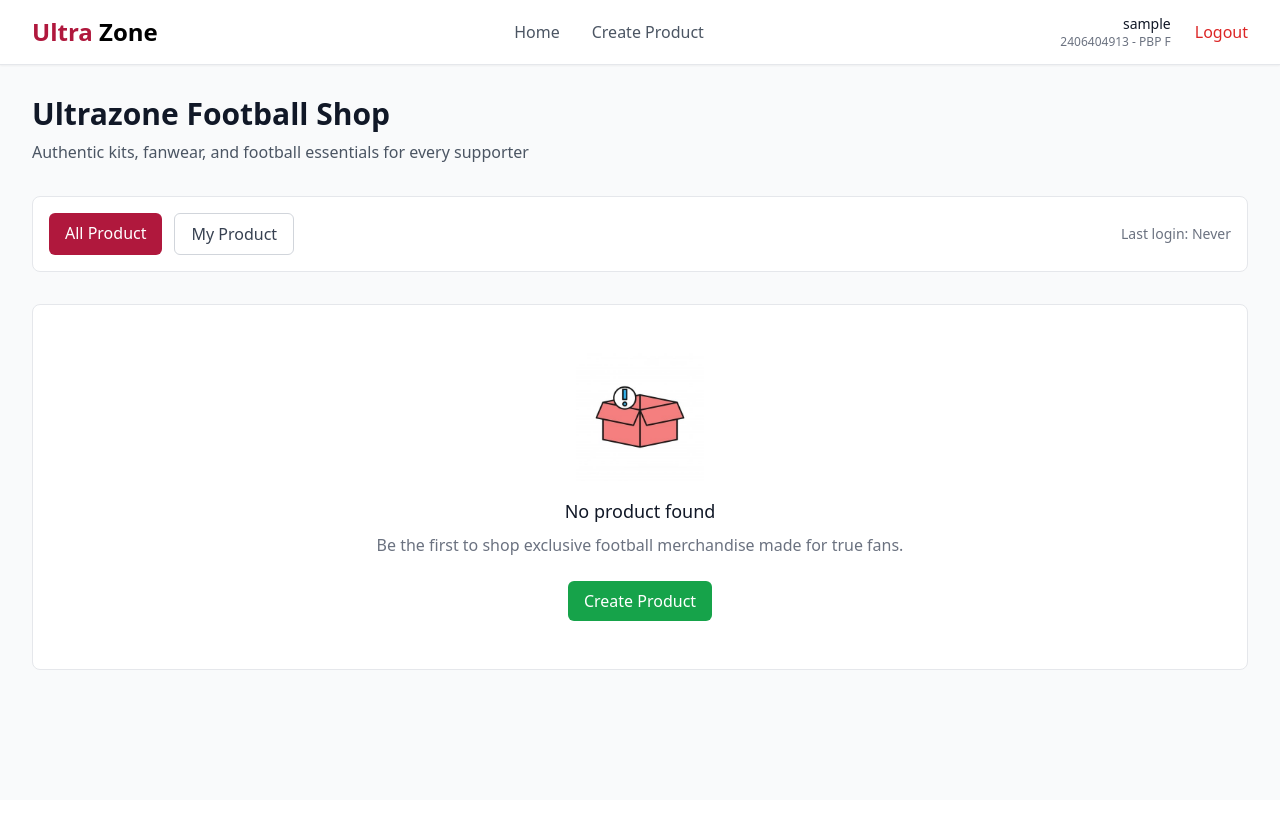
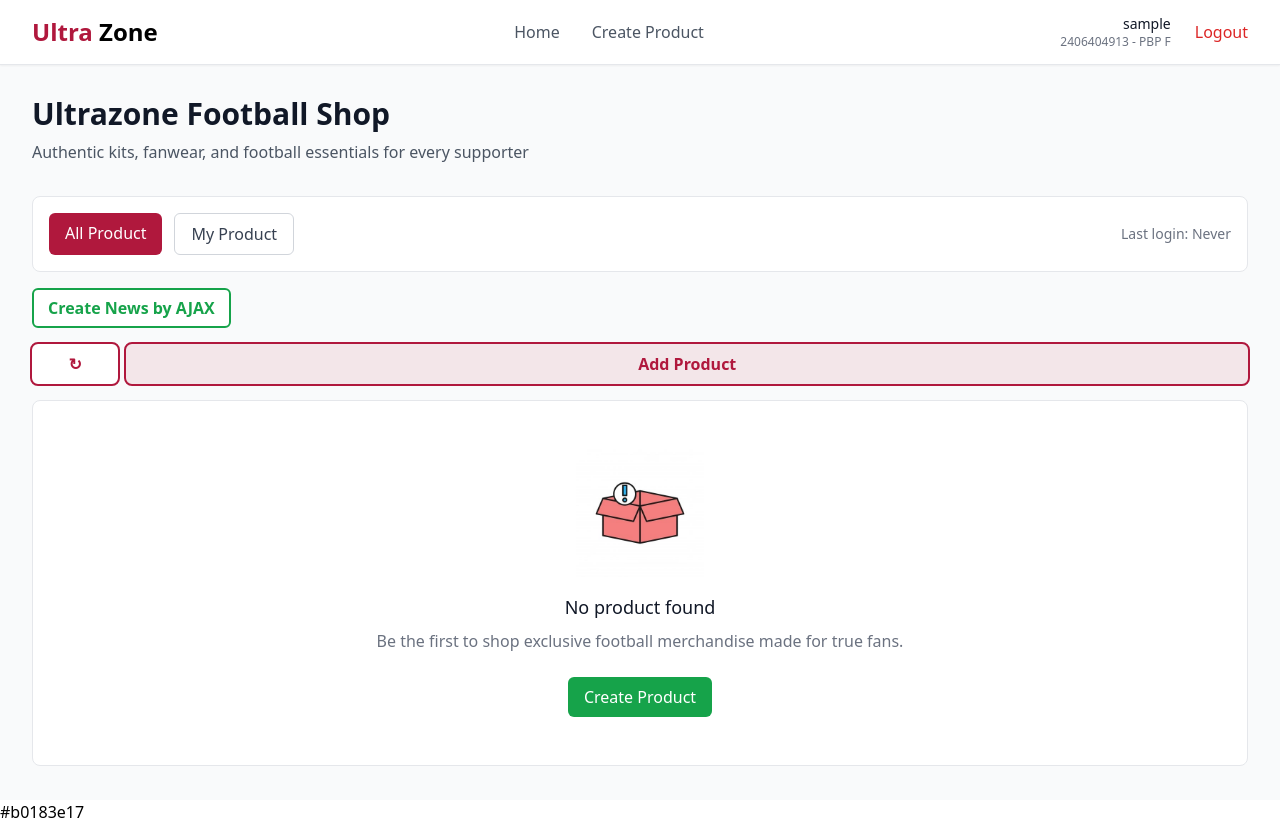
Before and after one commit to nayraarr/ultrazone, a Django app: page / in a window 1280 px wide. Before the commit the page ends 670 px from the top, so only its background shows below. Run offline with Django 5.2, Linux system fonts and the light colour scheme; the visitor is signed in with stand-in values (Sample User, id 1); data that the repository does not hold is empty; some libraries are stand-ins or nearby versions.

Commit message:
Implementasi AJAX pada modal dan create product

```diff
--- a/main/templates/main.html
+++ b/main/templates/main.html
@@ -17,7 +17,7 @@
     </div>
 
     <!-- Filter -->
-    <div class="flex flex-col sm:flex-row sm:items-center sm:justify-between mb-8 bg-white rounded-lg border border-gray-200 p-4">
+    <div class="flex flex-col sm:flex-row sm:items-center sm:justify-between mb-4 bg-white rounded-lg border border-gray-200 p-4">
       <div class="flex space-x-3 mb-4 sm:mb-0">
         <a id="filter-all" class="bg-[#B0183D] text-white px-4 py-2 rounded-md font-medium transition-colors hover:bg-[#8E0F2F]">
           All Product
@@ -30,6 +30,27 @@
         <div class="text-sm text-gray-500">Last login: {{ last_login }}</div>
       {% endif %}
     </div>
+
+    <!-- Button to refresh and open modal -->
+    <button onclick="showModal()" class="inline-flex items-center px-4 py-2 bg-white text-green-600 font-semibold outline outline-2 outline-green-600 outline-offset-[-2px] rounded-md hover:bg-green-600 hover:text-white transition-colors mb-4">
+      Create News by AJAX
+    </button>
+
+    <!-- Wrapper div containing two sections combined as one -->
+    <div class="flex items-center gap-2 w-full mb-4">
+      <!-- Tombol refresh (kotak kecil di kiri) -->
+      <button onclick="fetchProducts()"
+              class="flex items-center justify-center flex-[0.2] px-4 py-2 bg-white text-[#B0183D] font-bold outline outline-2 outline-[#B0183D] rounded-md hover:bg-[#B0183D] hover:text-white transition-colors">
+        &#8635;
+      </button>
+
+      <!-- Tombol add product (panjang di kanan) -->
+      <button onclick="showModal()"
+        class="flex items-center justify-center flex-[4] px-4 py-2 bg-[#b0183e17] text-[#B0183D] font-semibold outline outline-2 outline-[#B0183D] rounded-md hover:bg-[#B0183D] hover:text-white transition-colors">
+        Add Product
+      </button>
+    </div>
+
 
     <!-- Loading -->
     <div id="loading" class="bg-white rounded-lg border border-gray-200 p-12 text-center hidden">
@@ -177,9 +198,16 @@ async function fetchProducts() {
   }
 }
 
+
 allBtn.addEventListener('click', () => {activeFilter='all'; filterProducts();});
 myBtn.addEventListener('click', () => {activeFilter='my'; filterProducts();});
 
 fetchProducts();
+
+// Add event listener to detect new product
+document.addEventListener('productAdded', function() {
+  // Refresh product data without page reload
+  fetchProducts();
+});
 </script>
 {% endblock content %}
--- a/main/templates/navbar.html
+++ b/main/templates/navbar.html
@@ -61,7 +61,7 @@
           <a href="/" class="block text-gray-600 hover:text-gray-900 font-medium py-3 transition-colors">
             Home
           </a>
-          <a href="{% url 'main:create_product' %}" class="block text-gray-600 hover:text-gray-900 font-medium py-3 transition-colors">
+          <a href="{% url 'main:create_product_ajax' %}" class="block text-gray-600 hover:text-gray-900 font-medium py-3 transition-colors">
             Create Product
           </a>
         </div>
--- a/main/urls.py
+++ b/main/urls.py
@@ -1,5 +1,5 @@
 from django.urls import path
-from main.views import show_main, create_product, show_product, show_xml, show_json, show_xml_by_id, show_json_by_id, register, login_user, logout_user, edit_product, delete_product
+from main.views import show_main, create_product, show_product, show_xml, show_json, show_xml_by_id, show_json_by_id, register, login_user, logout_user, edit_product, delete_product, create_product_ajax
 
 app_name = 'main'
 
@@ -16,4 +16,6 @@ urlpatterns = [
     path('logout', logout_user, name='logout'),
     path('product/<str:id>/edit', edit_product, name='edit_product'),
     path('product/<str:id>/delete', delete_product, name='delete_product'),
+    path('create-product-ajax/', create_product_ajax, name='create_product_ajax'),
+
 ]
--- a/main/views.py
+++ b/main/views.py
@@ -10,6 +10,8 @@ from django.contrib import messages
 import datetime
 from django.http import HttpResponseRedirect
 from django.urls import reverse
+from django.views.decorators.csrf import csrf_exempt
+from django.views.decorators.http import require_POST
 
 @login_required(login_url='/login')
 def show_main(request):
@@ -30,6 +32,7 @@ def show_main(request):
 
     return render(request, "main.html", context)
 
+
 def create_product(request):
     form = ProductForm(request.POST or None)
 
@@ -44,6 +47,35 @@ def create_product(request):
     }
 
     return render(request, 'create_product.html', context)
+
+# Menambahkan Product dengan AJAX
+@csrf_exempt
+@require_POST
+def create_product_ajax(request):
+    name = request.POST.get("name")
+    price = request.POST.get("price")
+    description = request.POST.get("description")
+    thumbnail = request.POST.get("thumbnail")
+    rating = request.POST.get("rating")
+    category = request.POST.get("category")
+    is_discount = request.POST.get("is_discount") == 'on'
+    brand = request.POST.get("brand")
+    user = request.user
+
+    product = Product(
+        name=name,
+        price=price,
+        description=description,
+        thumbnail=thumbnail,
+        rating=rating,
+        category=category,
+        is_discount=is_discount,
+        brand=brand,
+        user=user,
+    )
+    product.save()
+
+    return HttpResponse(b"CREATED", status=201)
 
 @login_required(login_url='/login')
 def show_product(request, product_id):
@@ -92,7 +124,7 @@ def show_json_by_id(request, product_id):
             'price': product.price,
             'description': product.description,
             'thumbnail': product.thumbnail if product.thumbnail else None,
-            'category': product.category,
+            'category': product.get_category_display(),
             'is_discount': product.is_discount,
             'rating': float(product.rating) if product.rating is not None else 0,
             'user_id': product.user_id,
--- a/templates/base.html
+++ b/templates/base.html
@@ -12,5 +12,8 @@
 <body>
     {% block content %} {% endblock content %}
     {% include 'toast.html' %}
+    {% include 'modal.html' %}
 </body>
 </html>
+
+#b0183e17
--- /dev/null
+++ b/templates/modal.html
@@ -0,0 +1,136 @@
+<!-- Modal -->
+<div id="crudModal" class="hidden fixed inset-0 z-50 w-full flex items-center justify-center bg-gray-800 bg-opacity-50">
+  <div id="crudModalContent" class="bg-white rounded-lg shadow-lg w-5/6 sm:w-3/5 md:w-1/2 lg:w-2/5 xl:w-1/3 max-h-screen overflow-y-auto opacity-0 scale-95 transition-all duration-150">
+    <!-- Modal header -->
+    <div class="flex items-center justify-between p-4 border-b">
+      <div>
+        <h3 class="text-xl font-semibold text-gray-900">
+          Create New Product
+        </h3>
+        <p class="text-sm text-gray-600 mt-1">Share your latest products and innovations with the community.</p>
+      </div>
+      <button type="button" class="text-gray-400 hover:bg-gray-200 hover:text-gray-900 rounded-lg text-sm p-1.5 ml-auto inline-flex items-center" onclick="hideModal()">
+        <svg aria-hidden="true" class="w-5 h-5" fill="currentColor" viewBox="0 0 20 20">
+          <path fill-rule="evenodd" d="M4.293 4.293a1 1 0 011.414 0L10 8.586l4.293-4.293a1 1 0 111.414 1.414L11.414 10l4.293 4.293a1 1 0 01-1.414 1.414L10 11.414l-4.293 4.293a1 1 0 01-1.414-1.414L8.586 10 4.293 5.707a1 1 0 010-1.414z" clip-rule="evenodd"></path>
+        </svg>
+      </button>
+    </div>
+    <!-- Modal body -->
+    <div class="px-6 py-4 space-y-6">
+      <form id="productForm">
+        <div class="mb-4">
+          <label for="name" class="block text-sm font-medium text-gray-700">Name</label>
+          <input type="text" id="name" name="name" class="mt-1 block w-full border border-gray-300 rounded-md px-3 py-2" placeholder="Enter product name" required>
+        </div>
+
+        <div class="mb-4">
+          <label for="price" class="block text-sm font-medium text-gray-700">Price</label>
+          <input type="number" step="0.01" id="price" name="price" class="mt-1 block w-full border border-gray-300 rounded-md px-3 py-2" placeholder="Enter product price" required>
+        </div>
+
+        <div class="mb-4">
+          <label for="description" class="block text-sm font-medium text-gray-700">Description</label>
+          <textarea id="description" name="description" rows="3" class="mt-1 block w-full border border-gray-300 rounded-md px-3 py-2" placeholder="Enter product description" required></textarea>
+        </div>
+
+        <div class="mb-4">
+          <label for="thumbnail" class="block text-sm font-medium text-gray-700">Thumbnail URL</label>
+          <input type="url" id="thumbnail" name="thumbnail" class="mt-1 block w-full border border-gray-300 rounded-md px-3 py-2" placeholder="https://example.com/image.jpg">
+        </div>
+
+        <div class="mb-4">
+          <label for="rating" class="block text-sm font-medium text-gray-700">Rating</label>
+          <input type="number" step="0.1" min="0" max="5" id="rating" name="rating" class="mt-1 block w-full border border-gray-300 rounded-md px-3 py-2" placeholder="0.0">
+        </div>
+
+        <div class="mb-4">
+          <label for="category" class="block text-sm font-medium text-gray-700">Category</label>
+          <select id="category" name="category" class="mt-1 block w-full border border-gray-300 rounded-md px-3 py-2" required>
+            <option value="">Choose a category</option>
+            <option value="accessories">Accessories</option>
+            <option value="clothing">Clothing</option>
+            <option value="electronics">Electronics</option>
+            <option value="home">Home</option>
+          </select>
+        </div>
+
+        <div class="mb-4 flex items-center">
+          <input type="checkbox" id="is_discount" name="is_discount" class="w-4 h-4 text-blue-600 bg-gray-100 border-gray-300 rounded">
+          <label for="is_discount" class="ml-2 text-sm font-medium text-gray-900">Is Discount</label>
+        </div>
+
+        <div class="mb-4">
+          <label for="brand" class="block text-sm font-medium text-gray-700">Brand</label>
+          <input type="text" id="brand" name="brand" class="mt-1 block w-full border border-gray-300 rounded-md px-3 py-2" placeholder="Enter product brand">
+        </div>
+      </form>
+    </div>
+    <!-- Modal footer -->
+    <div class="flex flex-col sm:flex-row gap-4 p-6 border-t border-gray-200 rounded-b">
+      <button type="button" class="order-2 sm:order-1 px-6 py-3 border border-gray-300 text-gray-700 rounded-md font-medium hover:bg-gray-50 transition-colors" onclick="hideModal()">Cancel</button>
+      <button type="submit" id="submitProduct" form="productForm" class="order-1 sm:order-2 flex-1 bg-[#B0183D] text-white px-6 py-3 rounded-md font-medium hover:bg-[#b0183e85] transition-colors">Publish Product</button>
+    </div>
+  </div>
+</div>
+
+<script>
+  function showModal() {
+      const modal = document.getElementById('crudModal');
+      const modalContent = document.getElementById('crudModalContent');
+
+      modal.classList.remove('hidden');
+      setTimeout(() => {
+        modalContent.classList.remove('opacity-0', 'scale-95');
+        modalContent.classList.add('opacity-100', 'scale-100');
+      }, 50);
+  }
+
+  function hideModal() {
+      const modal = document.getElementById('crudModal');
+      const modalContent = document.getElementById('crudModalContent');
+
+      modalContent.classList.remove('opacity-100', 'scale-100');
+      modalContent.classList.add('opacity-0', 'scale-95');
+
+      setTimeout(() => {
+        modal.classList.add('hidden');
+      }, 150);
+  }
+
+  async function addProductEntry() {
+    try {
+        const response = await fetch("{% url 'main:create_product_ajax' %}", {
+            method: "POST",
+            body: new FormData(document.querySelector('#productForm')),
+        });
+
+        if (!response.ok) {
+            throw new Error('Failed to add product');
+        }
+
+        // Reset form dan sembunyikan modal
+        document.getElementById("productForm").reset();
+        hideModal();
+
+        // Show toast notification
+        showToast('Product added successfully!', '', 'success');
+
+        // Dispatch custom event untuk notify main.html tentang produk baru
+        document.dispatchEvent(new CustomEvent('productAdded'));
+
+    } catch (error) {
+        console.error(error);
+        showToast('Failed to add product.', '', 'error');
+    }
+
+    return false;
+  }
+
+
+  document.getElementById("productForm").addEventListener("submit", function(e) {
+    e.preventDefault(); // cegah refresh halaman
+    addProductEntry();   // panggil AJAX function untuk tambah produk
+  });
+
+
+</script>
--- a/ultrazone_shop/settings.py
+++ b/ultrazone_shop/settings.py
@@ -48,6 +48,7 @@ INSTALLED_APPS = [
     'django.contrib.messages',
     'django.contrib.staticfiles',
     'django.contrib.humanize',
+    'widget_tweaks',
     'main'
 ]
 
```
Also changed, not shown: main/templates/create_product.html (+66 -3 lines), 3 other files.
